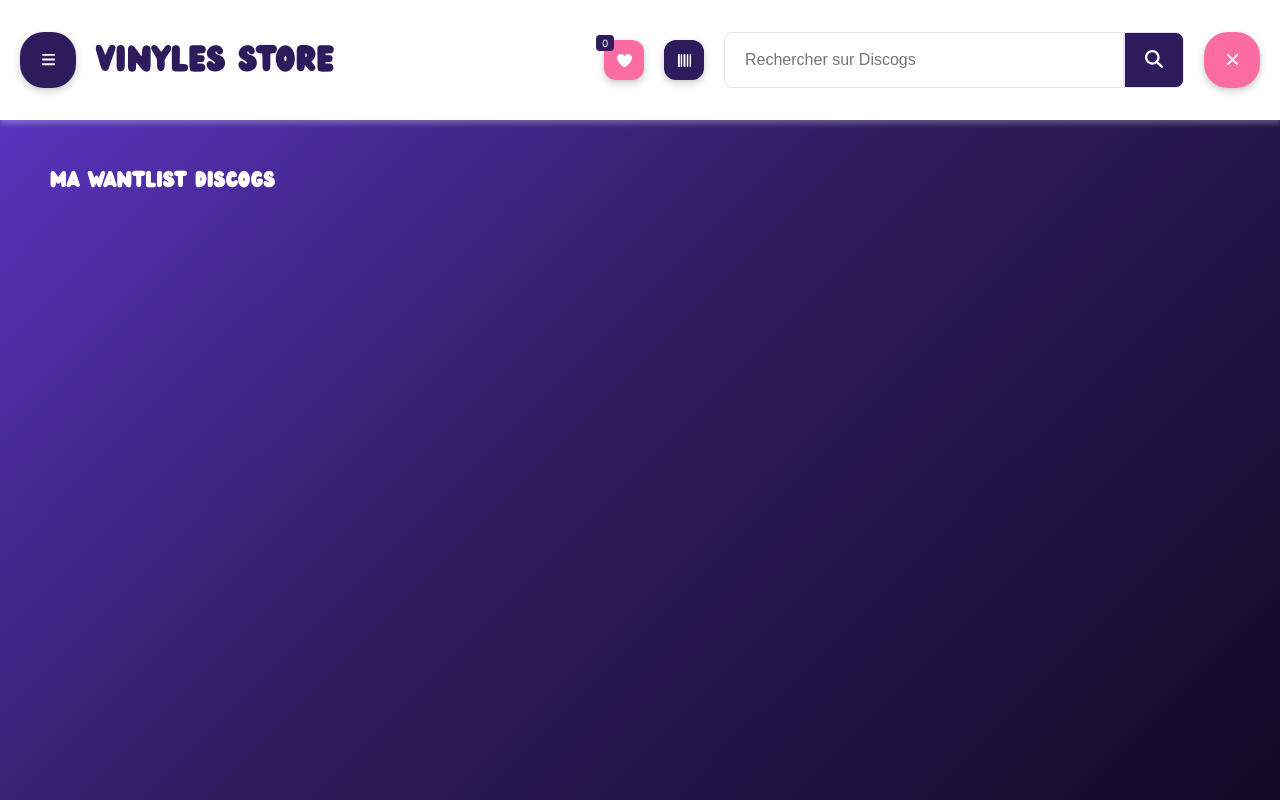
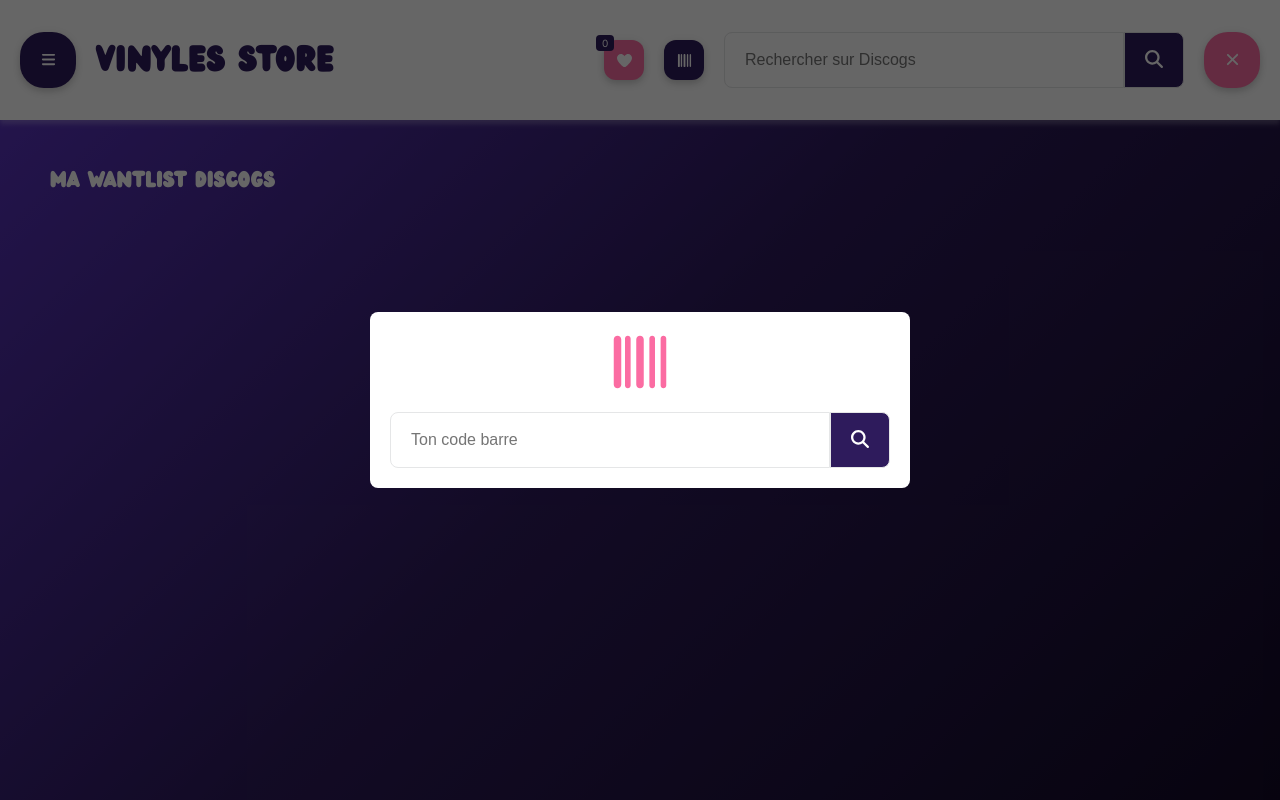
Before and after one commit to Tobear91/music_city, a Next.js app in the folder frontend/: page /vinyles-store/wantlist in a window 1280 px wide. Both pictures are taken after a click on the button 684 px from the left and 60 px from the top of the page. Built offline with nearby package versions, Linux system fonts and the light colour scheme; no server answers.

Commit message:
Recherche par codebar

```diff
--- a/frontend/assets/scss/vinyles_store/Header.module.scss
+++ b/frontend/assets/scss/vinyles_store/Header.module.scss
@@ -69,3 +69,64 @@
     }
   }
 }
+
+.modal {
+  position: fixed;
+  top: 0;
+  left: 0;
+  width: 100vw;
+  height: 100vh;
+  background: rgba(0, 0, 0, 0.6);
+  display: flex;
+  justify-content: center;
+  align-items: center;
+  z-index: 9999;
+
+  & > div {
+    background: white;
+    padding: 20px;
+    border-radius: 8px;
+    max-width: 500px;
+    width: 90%;
+    text-align: center;
+
+    & > svg {
+      color: $pink;
+      width: 60px;
+      height: 60px;
+      margin-bottom: 20px;
+    }
+
+    // Formulaire de recherche par code barre
+    form {
+      display: flex;
+      align-items: center;
+
+      input {
+        width: 100%;
+        border-top-right-radius: 0;
+        border-bottom-right-radius: 0;
+      }
+
+      button {
+        height: 56px;
+        background-color: $purple;
+        color: #ffffff;
+        border: none;
+        border: 1px solid #e5e6e7;
+        border-radius: 8px;
+        border-top-left-radius: 0;
+        border-bottom-left-radius: 0;
+        font-weight: 400;
+        font-size: 1.6rem;
+        padding: 10px 20px;
+        cursor: pointer;
+
+        svg {
+          width: 18px;
+          height: 18px;
+        }
+      }
+    }
+  }
+}
--- a/frontend/components/VinylesStore/Header.js
+++ b/frontend/components/VinylesStore/Header.js
@@ -9,6 +9,7 @@ function Header({ q, nbWants }) {
   const router = useRouter();
   const discogs = useSelector((state) => state.discogs);
   const [searchValue, setSearchValue] = useState(q || "");
+  const [openModal, setOpenModal] = useState(false);
 
   useEffect(() => {
     setSearchValue(q || "");
@@ -24,7 +25,34 @@ function Header({ q, nbWants }) {
     }
   };
 
+  const handleCodeBarre = async (e) => {
+    e.preventDefault();
+    const formData = new FormData(e.target);
+    const barcode = formData.get("barcode");
+
+    const body = {
+      search: "",
+      params: {
+        barcode,
+      },
+    };
+
+    const response = await fetch(`http://127.0.0.1:3000/discogs/database/search`, {
+      method: "POST",
+      headers: { "Content-Type": "application/json" },
+      body: JSON.stringify(body),
+      credentials: "include",
+    });
+    const datas = await response.json();
+
+    if (datas.result && datas.results.pagination.items > 0) {
+      console.log(datas.results.results[0]);
+      router.push(`/vinyles-store/release/${datas.results.results[0].id}`);
+    }
+  };
+
   return (
+    <>
       <header className={styles.header}>
         <button className="button-bulle purple">
           <FontAwesomeIcon icon={faBars} />
@@ -34,7 +62,7 @@ function Header({ q, nbWants }) {
           <span>{discogs.wantlist_items.length}</span>
           <FontAwesomeIcon icon={faHeart} />
         </button>
-      <button className="button-square purple">
+        <button className="button-square purple" onClick={() => setOpenModal(true)}>
           <FontAwesomeIcon icon={faBarcode} />
         </button>
         <form onSubmit={(e) => handleRecherche(e)}>
@@ -47,6 +75,21 @@ function Header({ q, nbWants }) {
           <FontAwesomeIcon icon={faXmark} />
         </button>
       </header>
+
+      {openModal && (
+        <section className={styles.modal} onClick={() => setOpenModal(false)}>
+          <div onClick={(e) => e.stopPropagation()}>
+            <FontAwesomeIcon icon={faBarcode} />
+            <form onSubmit={(e) => handleCodeBarre(e)}>
+              <input type="text" className="form-input" placeholder="Ton code barre" name="barcode" autoComplete="off" />
+              <button type="submit">
+                <FontAwesomeIcon icon={faMagnifyingGlass} />
+              </button>
+            </form>
+          </div>
+        </section>
+      )}
+    </>
   );
 }
 
```
Also changed, not shown: 1 other file (tests, documents, lock files or other folders). Lines whose indentation alone changed are shown as unchanged.
